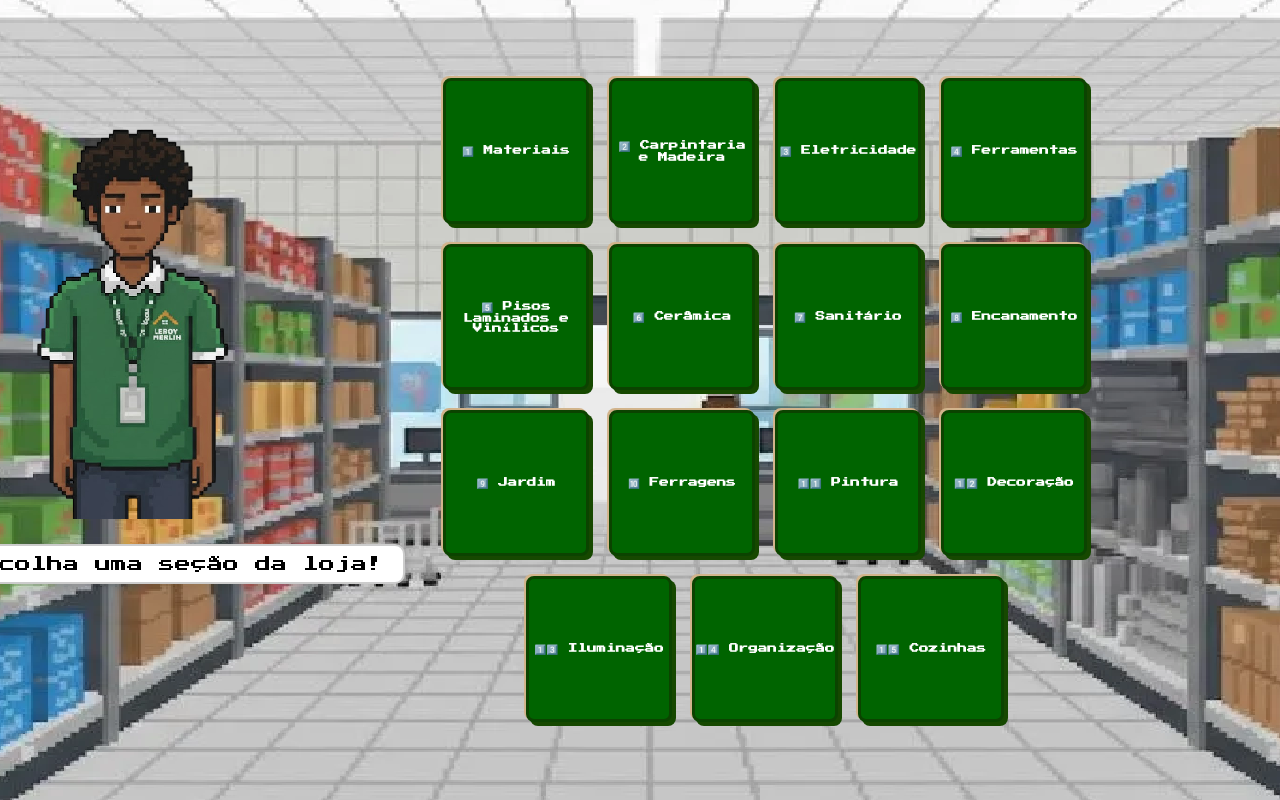
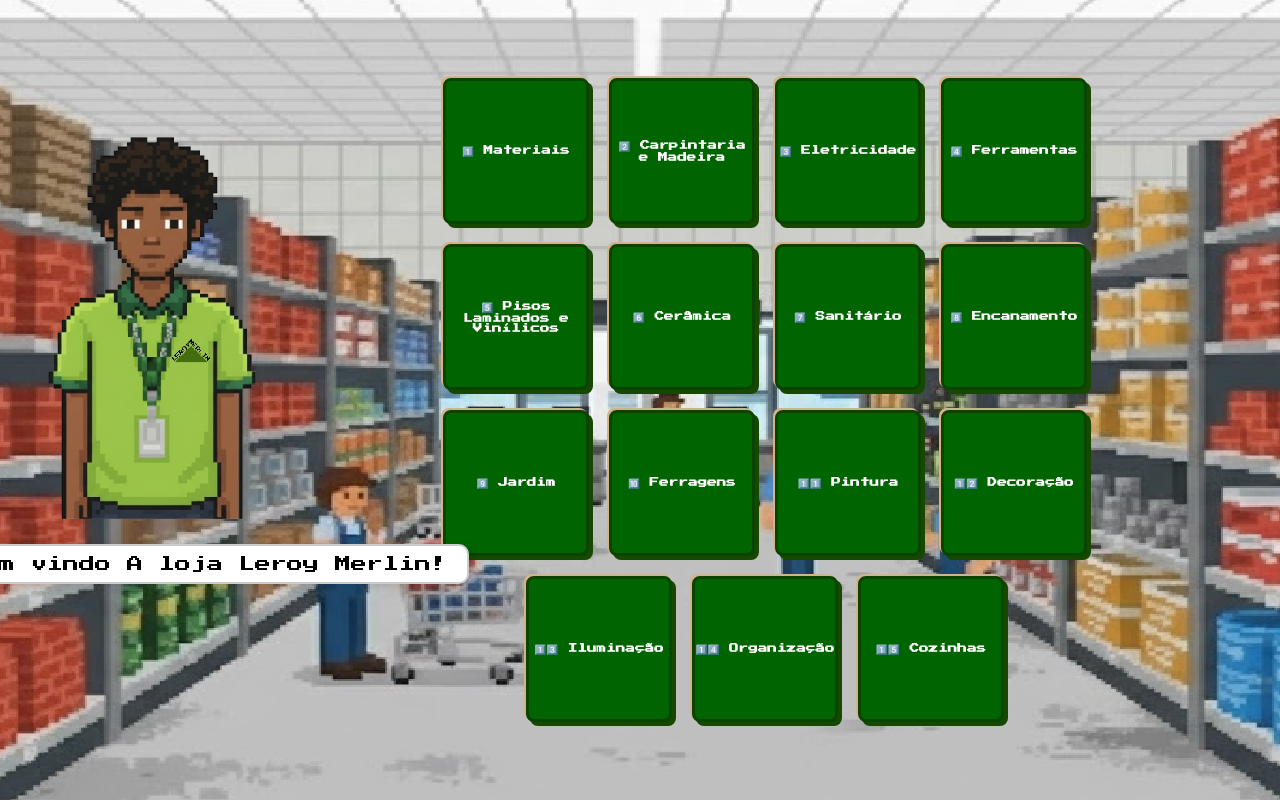
Before and after one commit to Vini-Escanavaque/loja, a plain HTML site: page loja/index.html in a window 1280 px wide. Both pictures are taken after a click on the button "Entrar". Drawn offline with Linux system fonts and the light colour scheme.

Commit message:
index att

```diff
--- a/loja/index.html
+++ b/loja/index.html
@@ -119,7 +119,7 @@ body {
 .npc {
   width: 500px;
   height: 500px;
-  background: url('./public/novinNPC.png') no-repeat center center / contain;
+  background: url('./public/npc2.png') no-repeat center center / contain;
   animation: float 2s ease-in-out infinite;
 }
 
@@ -242,7 +242,7 @@ let walking = false;
 // Função para exibir a loja
 function showShop() {
     // ESTA LINHA ESTÁ CORRETA: Muda o fundo do BODY
-    body.style.backgroundImage = "url('./public/dentroLoja.jpg')";
+    body.style.backgroundImage = "url('./public/dentroloja.jpg')";
     startScreen.style.display = "none";
     shop.style.display = "flex";
 
@@ -272,6 +272,47 @@ function initializeGame() {
     npcContainer.style.left = npcPos.x + 'px';
     npcContainer.style.bottom = npcPos.y + 'px';
 
+    // ======== INÍCIO DA ADIÇÃO ========
+    // Array de imagens do NPC
+    const npcImages = [
+      './public/npc2.png',
+      './public/npc3.png',
+      './public/npc1.png',
+    ];
+    let currentFrame = 0;
+
+    // Animação do NPC
+    setInterval(() => {
+        if(npc) {
+            npc.style.backgroundImage = `url('${npcImages[currentFrame]}')`;
+            currentFrame = (currentFrame + 1) % npcImages.length;
+        }
+    }, 2000);
+
+    const npcDialogue = [
+      "Olá! Bem vindo A loja Leroy Merlin!",
+      "Escolha uma seção da loja!",
+      "Temos ótimas ofertas!",
+      "Precisa de ajuda? Estou aqui!",
+      "Explore nossas seções incríveis!"
+    ];
+    let currentDialogue = 0;
+
+    setInterval(() => {
+      const npcText = document.querySelector('.npc-text');
+      if(npcText){
+        npcText.innerText = npcDialogue[currentDialogue];
+        currentDialogue = (currentDialogue + 1) % npcDialogue.length;
+      }
+    }, 2000);
+
+
+    // Define diálogo inicial
+     const npcText = document.querySelector('.npc-text');
+      if(npcText){
+      npcText.innerText = "Olá! Bem vindo A loja Leroy Merlin!";
+      }
+    // ======== FIM DA ADIÇÃO ========
 
     sections.forEach(sec => {
         sec.addEventListener("click", () => {
@@ -284,8 +325,8 @@ function initializeGame() {
             window.location.href = url;
         });
     });
+}
 
-}
 
 
 // Lógica para voltar direto para a loja (NÃO PRECISA MUDAR)
```
